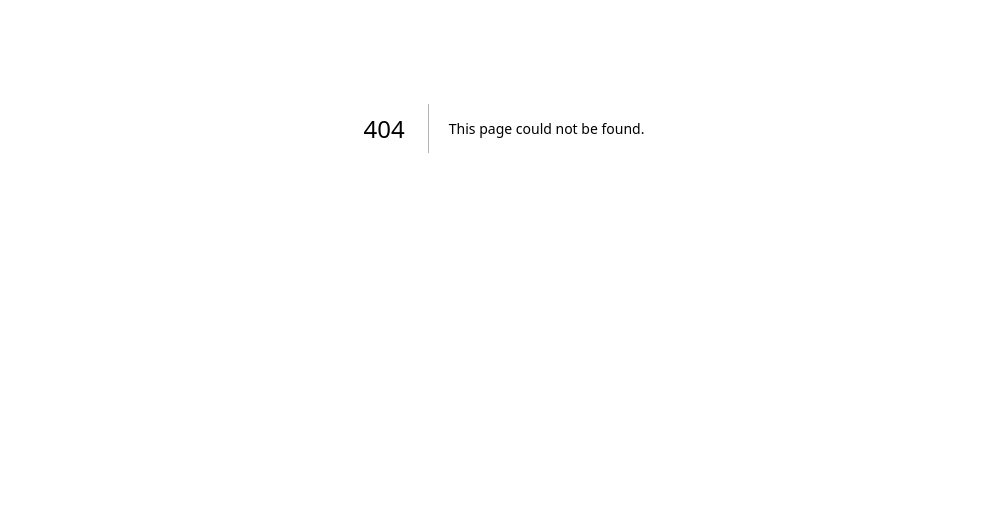
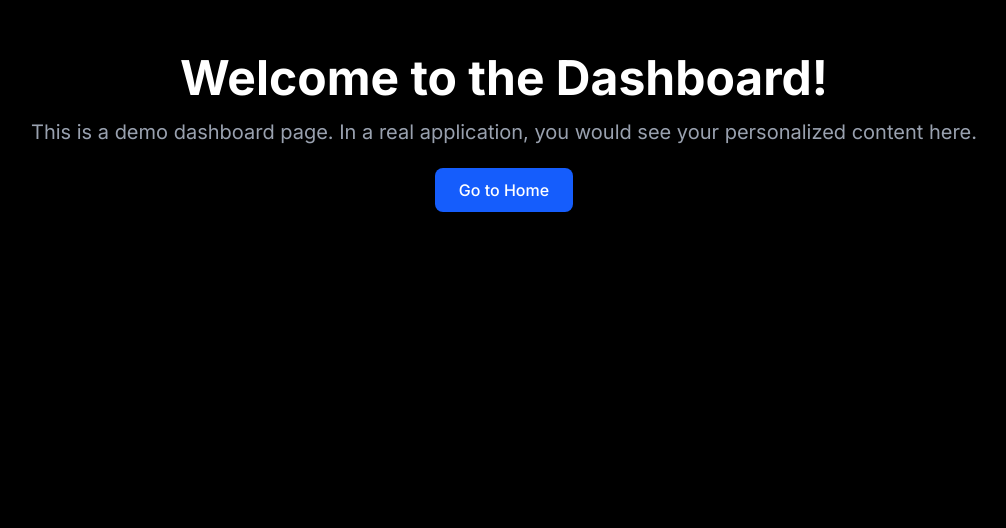
Before and after one commit to yehoshuas1978/owltable-landing-page, a Next.js app: page /dashboard in a window 1280 px wide. Before the commit this address had no page. Shown: the part 272-800 px from the top of the page, without its empty margins (136-1142 px from the left). Built offline with nearby package versions, Linux system fonts and the light colour scheme.

Commit message:
feat: Add initial DashboardPage component with welcome message and navigation link

```diff
--- /dev/null
+++ b/src/app/dashboard/page.tsx
@@ -0,0 +1,23 @@
+'use client';
+
+import React from 'react';
+import Link from 'next/link';
+
+export default function DashboardPage() {
+  return (
+    <div className="min-h-screen bg-black text-white flex flex-col items-center justify-center p-4">
+      <div className="text-center">
+        <h1 className="text-5xl font-bold mb-4">Welcome to the Dashboard!</h1>
+        <p className="text-xl text-gray-400 mb-8">
+          This is a demo dashboard page. In a real application, you would see your personalized content here.
+        </p>
+        <Link
+          href="/"
+          className="bg-blue-600 hover:bg-blue-700 text-white font-medium py-3 px-6 rounded-lg transition-colors"
+        >
+          Go to Home
+        </Link>
+      </div>
+    </div>
+  );
+}
```
